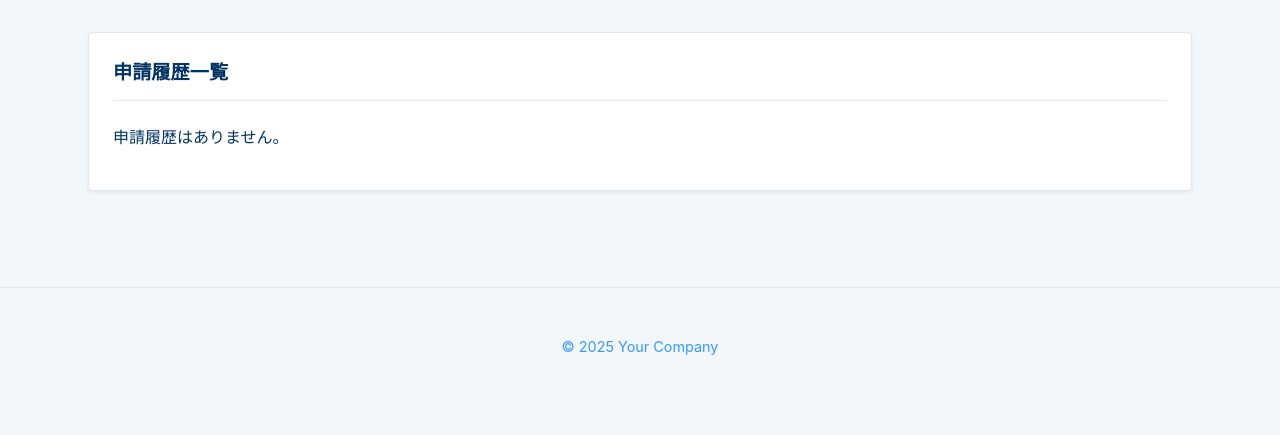
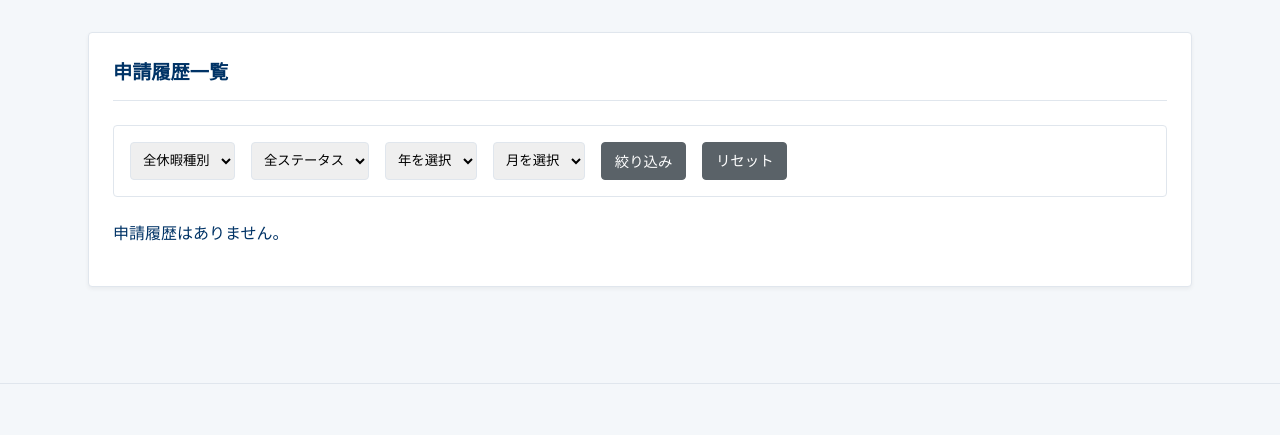
Before and after one commit to teriykiumai/management-system, a Django app: page /leaves/history/ in a window 1280 px wide. Shown: the part 60-495 px from the top of the page. Run offline with Django 5.2, Linux system fonts and the light colour scheme; the visitor is signed in with stand-in values (Sample User, id 1); data that the repository does not hold is empty.

Commit message:
申請履歴のフィルタ機能

```diff
--- a/leaves/templates/leaves/application_history.html
+++ b/leaves/templates/leaves/application_history.html
@@ -6,6 +6,37 @@
 <div class="container">
     <div class="card">
         <h3>申請履歴一覧</h3>
+        {# フィルタUI #}
+        <form method="get" class="history-filters">
+            <select name="leave_type">
+                <option value="">全休暇種別</option>
+                {% for value, display in leave_types %}
+                    <option value="{{ value }}" {% if current_filters.leave_type == value %}selected{% endif %}>{{ display }}</option>
+                {% endfor %}
+            </select>
+            <select name="status">
+                <option value="">全ステータス</option>
+                {% for value, display in statuses %}
+                    <option value="{{ value }}" {% if current_filters.status == value %}selected{% endif %}>{{ display }}</option>
+                {% endfor %}
+            </select>
+            <select name="year">
+                <option value="">年を選択</option>
+                {% for y in years %}
+                    <option value="{{ y }}" {% if current_filters.year == y %}selected{% endif %}>{{ y }}年</option>
+                {% endfor %}
+            </select>
+            <select name="month">
+                <option value="">月を選択</option>
+                {% for m in months %}
+                    <option value="{{ m }}" {% if current_filters.month == m %}selected{% endif %}>{{ m }}月</option>
+                {% endfor %}
+            </select>
+            <button type="submit" class="button-small">絞り込み</button>
+            <a href="{% url 'leaves:application_history' %}" class="button-small">リセット</a>
+        </form>
+
+        {# 履歴表示 #}
         {% if applications %}
             <div class="table-container">
                 <table>
--- a/leaves/views.py
+++ b/leaves/views.py
@@ -1,5 +1,6 @@
 from datetime import timedelta
 
+from django.utils import timezone
 from django.conf import settings
 from django.contrib import messages
 from django.contrib.auth import login, get_user_model, logout
@@ -178,8 +179,39 @@ def application_history_view(request):
         application_type=Application.ApplicationType.CANCEL
     ).order_by('-created_at')
 
+    leave_type = request.GET.get('leave_type') or None
+    status = request.GET.get('status') or None
+    year = request.GET.get('year') or None
+    month = request.GET.get('month') or None
+
+    # フィルタ
+    if leave_type:
+        applications = applications.filter(leave_type=leave_type)
+    if status:
+        applications = applications.filter(status=status)
+    if year:
+        applications = applications.filter(start_date__year=year)
+    if month:
+        applications = applications.filter(start_date__month=month)
+
+    # フィルタを適用した結果を最終的に並び替える
+    applications = applications.order_by('-created_at')
+
+# テンプレートに渡すためのフィルタ項目
     context = {
         'applications': applications,
+        'leave_types': Application.LeaveType.choices,
+        'statuses': Application.Status.choices,
+        # 過去10年分をフィルタ候補として渡す
+        'years': range(timezone.now().year, timezone.now().year - 10, -1),
+        'months': range(1, 13),
+        # 現在選択されているフィルタ値をテンプレートに戻す
+        'current_filters': {
+            'leave_type': leave_type,
+            'status': status,
+            'year': int(year) if year else None,
+            'month': int(month) if month else None,
+        }
     }
     return render(request, 'leaves/application_history.html', context)
 
--- a/static/css/main.css
+++ b/static/css/main.css
@@ -100,6 +100,22 @@ footer {
   border-bottom: 1px solid #e0e6ed;
 }
 .calendar-filters select {
+  padding: 0.5rem;
+  border-radius: 4px;
+  border: 1px solid #e0e6ed;
+}
+
+.history-filters {
+  display: flex;
+  flex-wrap: wrap;
+  gap: 1rem;
+  padding: 1rem;
+  margin-bottom: 1.5rem;
+  background-color: rgb(254.51875, 254.65, 254.78125);
+  border-radius: 4px;
+  border: 1px solid #e0e6ed;
+}
+.history-filters select {
   padding: 0.5rem;
   border-radius: 4px;
   border: 1px solid #e0e6ed;
--- a/static/scss/_layout.scss
+++ b/static/scss/_layout.scss
@@ -87,3 +87,20 @@ footer {
         border: 1px solid $border-color;
     }
 }
+
+.history-filters {
+    display: flex;
+    flex-wrap: wrap; // 画面幅が狭い場合は折り返す
+    gap: 1rem;
+    padding: 1rem;
+    margin-bottom: 1.5rem;
+    background-color: lighten($background-color, 3%);
+    border-radius: $border-radius;
+    border: 1px solid $border-color;
+
+    select {
+        padding: 0.5rem;
+        border-radius: $border-radius;
+        border: 1px solid $border-color;
+    }
+}
```
Also changed, not shown: leaves/templates/leaves/application_form.html (+5 -5 lines).
